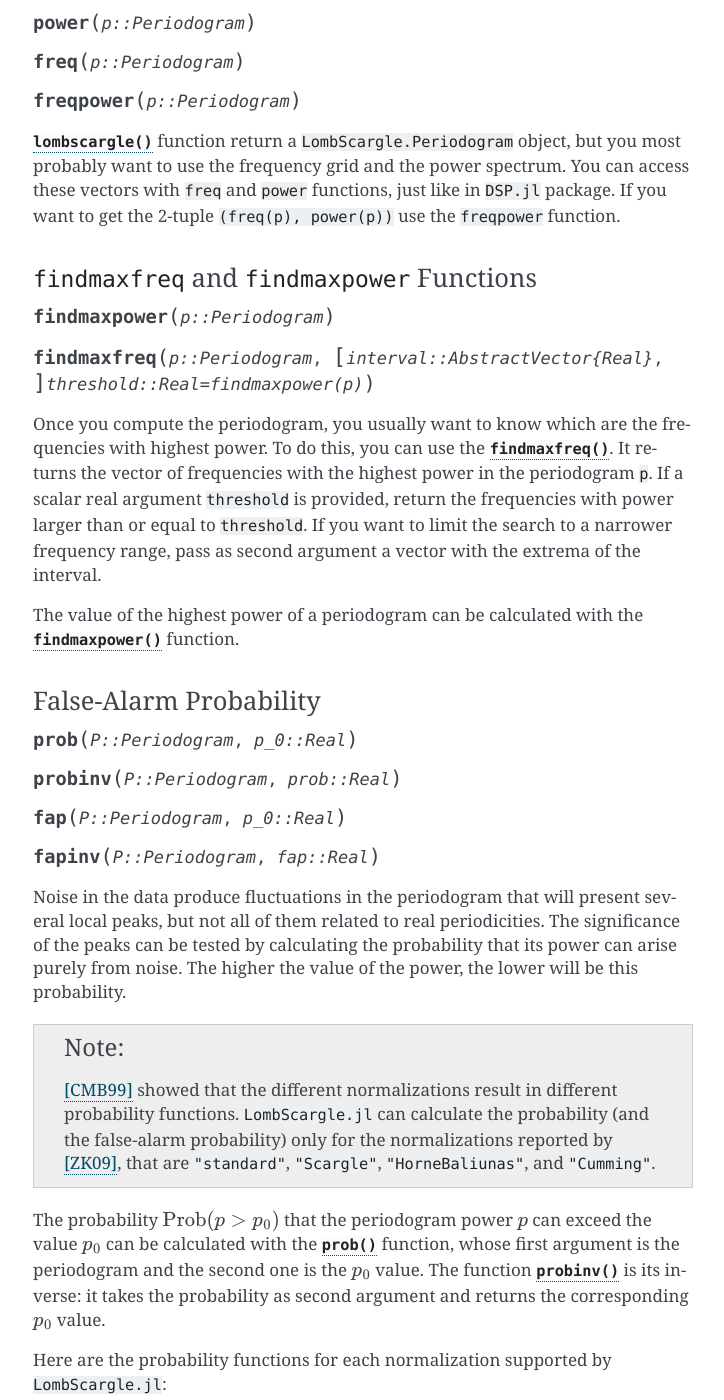
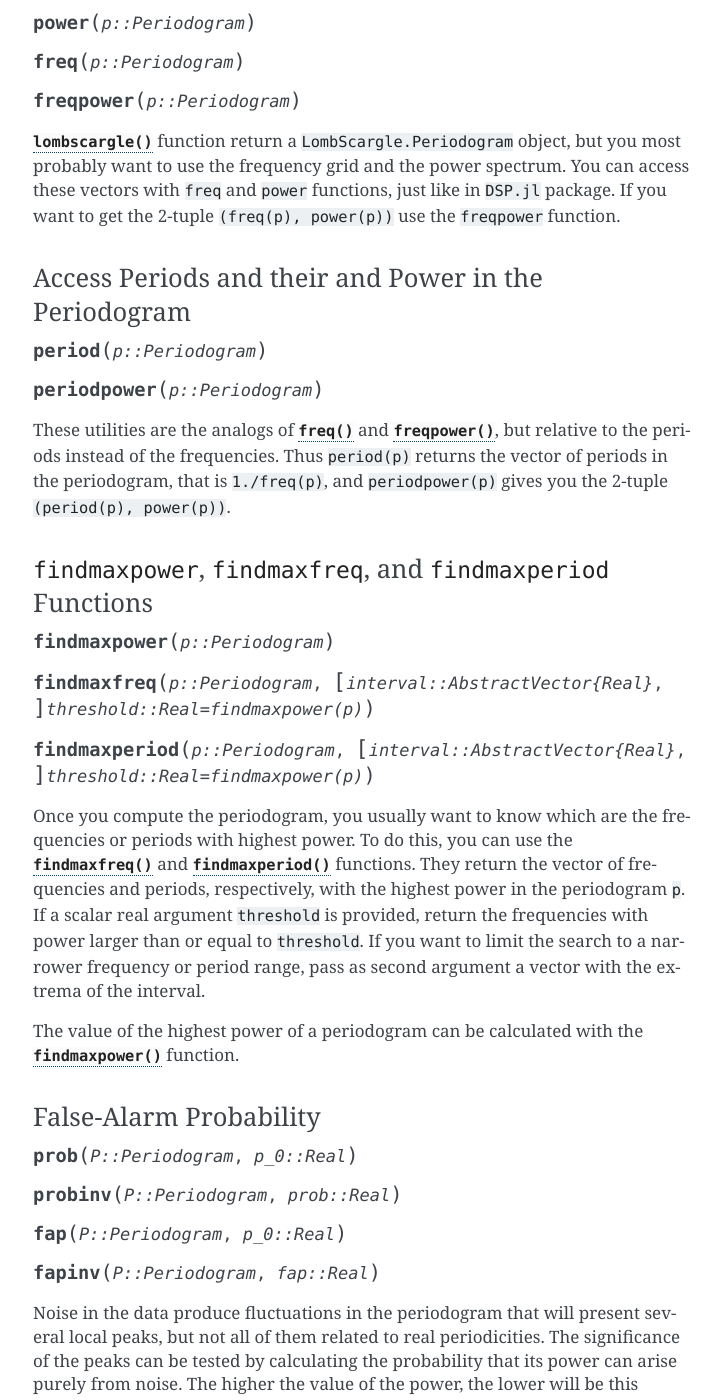
Before and after one commit to JuliaAstro/LombScargle.jl, a Sphinx documentation site: the page built from docs/index.rst, in a window 1280 px wide and 1400 px high, scrolled down 7209 px. Shown: the whole window, without its empty margins (387-1111 px from the left). Built offline with Sphinx 7.4.7, drawn with Linux system fonts in a browser that asks for light colours; some of the changed text lies outside the part shown.

Commit message:
New utilities period, periodpower, findmaxperiod

```diff
--- a/docs/index.rst
+++ b/docs/index.rst
@@ -344,19 +344,32 @@ access these vectors with ``freq`` and ``power`` functions, just like in
 ``DSP.jl`` package. If you want to get the 2-tuple ``(freq(p), power(p))`` use
 the ``freqpower`` function.
 
-``findmaxfreq`` and ``findmaxpower`` Functions
-~~~~~~~~~~~~~~~~~~~~~~~~~~~~~~~~~~~~~~~~~~~~~~
+Access Periods and their and Power in the Periodogram
+~~~~~~~~~~~~~~~~~~~~~~~~~~~~~~~~~~~~~~~~~~~~~~~~~~~~~
+
+.. function:: period(p::Periodogram)
+.. function:: periodpower(p::Periodogram)
+
+These utilities are the analogs of :func:`freq` and :func:`freqpower`, but
+relative to the periods instead of the frequencies.  Thus ``period(p)`` returns
+the vector of periods in the periodogram, that is ``1./freq(p)``, and
+``periodpower(p)`` gives you the 2-tuple ``(period(p), power(p))``.
+
+``findmaxpower``, ``findmaxfreq``, and ``findmaxperiod`` Functions
+~~~~~~~~~~~~~~~~~~~~~~~~~~~~~~~~~~~~~~~~~~~~~~~~~~~~~~~~~~~~~~~~~~
 
 .. function:: findmaxpower(p::Periodogram)
 .. function:: findmaxfreq(p::Periodogram, [interval::AbstractVector{Real}], threshold::Real=findmaxpower(p))
+.. function:: findmaxperiod(p::Periodogram, [interval::AbstractVector{Real}], threshold::Real=findmaxpower(p))
 
 Once you compute the periodogram, you usually want to know which are the
-frequencies with highest power.  To do this, you can use the
-:func:`findmaxfreq`.  It returns the vector of frequencies with the highest
-power in the periodogram ``p``.  If a scalar real argument ``threshold`` is
-provided, return the frequencies with power larger than or equal to
-``threshold``.  If you want to limit the search to a narrower frequency range,
-pass as second argument a vector with the extrema of the interval.
+frequencies or periods with highest power.  To do this, you can use the
+:func:`findmaxfreq` and :func:`findmaxperiod` functions.  They return the vector
+of frequencies and periods, respectively, with the highest power in the
+periodogram ``p``.  If a scalar real argument ``threshold`` is provided, return
+the frequencies with power larger than or equal to ``threshold``.  If you want
+to limit the search to a narrower frequency or period range, pass as second
+argument a vector with the extrema of the interval.
 
 The value of the highest power of a periodogram can be calculated with the
 :func:`findmaxpower` function.
@@ -562,7 +575,18 @@ function to get the frequency grid and the power of the periodogram as a
     using Plots
     plot(freqpower(pgram)...)
 
-.. image:: figure_1.png
+.. image:: freq-periodogram.png
+
+You can also plot the power vs the period, instead of the frequency, with
+:func:`periodpower`:
+
+.. code-block:: julia
+
+    using Plots
+    plot(periodpower(pgram)...)
+
+.. image:: period-periodogram.png
+
 
 .. Caution::
 
@@ -616,17 +640,29 @@ type ``Measurement`` (from `Measurements.jl
     t = linspace(0.01, 10pi, ntimes)
     s = sinpi(2t)
     errors = rand(0.1:1e-3:4.0, ntimes)
+    # Run one of the two following equivalent commands
     plot(freqpower(lombscargle(t, s, errors, maximum_frequency=1.5))...)
     plot(freqpower(lombscargle(t, measurement(s, errors), maximum_frequency=1.5))...)
 
-.. image:: figure_5.png
+.. image:: freq-uncertainties.png
+
+This is the plot of the power versus the period:
+
+.. code-block:: julia
+
+    # Run one of the two following equivalent commands
+    plot(periodpower(lombscargle(t, s, errors, maximum_frequency=1.5))...)
+    plot(periodpower(lombscargle(t, measurement(s, errors), maximum_frequency=1.5))...)
+
+.. image:: period-uncertainties.png
+
 
 We recall that the generalised Lomb–Scargle algorithm is used when the
 ``fit_mean`` optional keyword to :func:`lombscargle` is ``true`` if no error is
 provided, instead it is always used if the signal has uncertainties.
 
-Find Highest Power and Associated Frequencies
-~~~~~~~~~~~~~~~~~~~~~~~~~~~~~~~~~~~~~~~~~~~~~
+Find Highest Power and Associated Frequencies and Periods
+~~~~~~~~~~~~~~~~~~~~~~~~~~~~~~~~~~~~~~~~~~~~~~~~~~~~~~~~~
 
 :func:`findmaxfreq` function tells you the frequencies with the highest power in
 the periodogram (and you can get the period by taking its inverse):
@@ -634,36 +670,60 @@ the periodogram (and you can get the period by taking its inverse):
 .. code-block:: julia
 
     t = linspace(0, 10, 1001)
-    s = sinpi(2t)
+    s = sinpi(t)
     p = lombscargle(t, s)
-    1.0./findmaxfreq(p) # Period with highest power
+    findmaxperiod(p) # Period with highest power
     # => 1-element Array{Float64,1}:
-    #     0.00502487
+    #     0.00498778
+    findmaxfreq(p) # Frequency with the highest power
+    # => 1-element Array{Float64,1}:
+    #     200.49
 
 This peak is at high frequencies, very far from the expected value of the period
-of 1.  In order to find the real peak, you can either narrow the frequency range
-in order to exclude higher armonics
+of 2.  In order to find the real peak, you can either narrow the ranges in order
+to exclude higher armonics
 
 .. code-block:: julia
 
-   1.0./findmaxfreq(p, [0.5, 1.5]) # Limit the search to the interval [0.5, 1.5]
+   findmaxperiod(p, [1, 10]) # Limit the search to periods in [1, 10]
    # => 1-element Array{Float64,1}:
-   #     1.0101
+   #     2.04082
+   findmaxfreq(p, [0.1, 1]) # Limit the search to frequencies in [0.1, 1]
+   # => 1-element Array{Float64,1}:
+   #     0.49
 
-or pass the ``threshold`` argument to :func:`findmaxfreq`.  You can use
-:func:`findmaxpower` to discover the highest power in the periodogram:
+or pass the ``threshold`` argument to :func:`findmaxfreq` or
+:func:`findmaxperiod`.  You can use :func:`findmaxpower` to discover the highest
+power in the periodogram:
 
 .. code-block:: julia
 
     findmaxpower(p)
-    # => 0.9712085205753647
-    1.0./findmaxfreq(p, 0.97)
-    # => 5-element Array{Float64,1}:
-    #     1.0101
-    #     0.0101
-    #     0.00990197
-    #     0.00502487
-    #     0.00497537
+    # => 0.9958310178312316
+    findmaxperiod(p, 0.95)
+    # => 10-element Array{Float64,1}:
+    #     2.04082
+    #     1.96078
+    #     0.0100513
+    #     0.0100492
+    #     0.00995124
+    #     0.00994926
+    #     0.00501278
+    #     0.00501228
+    #     0.00498778
+    #     0.00498728
+    findmaxfreq(p, 0.95)
+    # => 10-element Array{Float64,1}:
+    #       0.49
+    #       0.51
+    #      99.49
+    #      99.51
+    #     100.49
+    #     100.51
+    #     199.49
+    #     199.51
+    #     200.49
+    #     200.51
 
 The first peak is the real one, the other double peaks appear at higher
 armonics.
```
Also changed, not shown: NEWS.md (+8 -0 lines), docs/figure_1.png (deleted), docs/figure_5.png (deleted), docs/freq-periodogram.png (added), docs/freq-uncertainties.png (added), docs/period-periodogram.png (added), docs/period-uncertainties.png (added), 4 other files.
